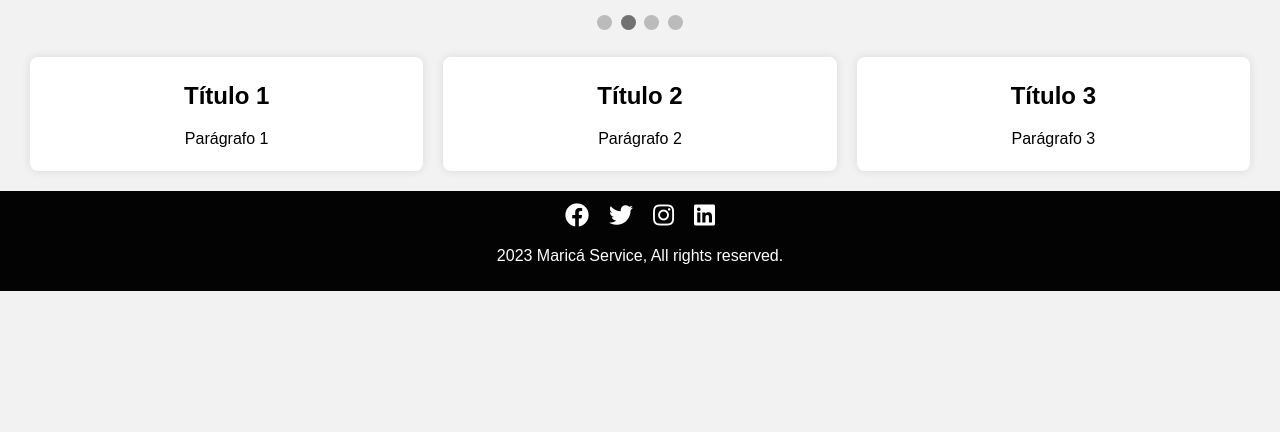
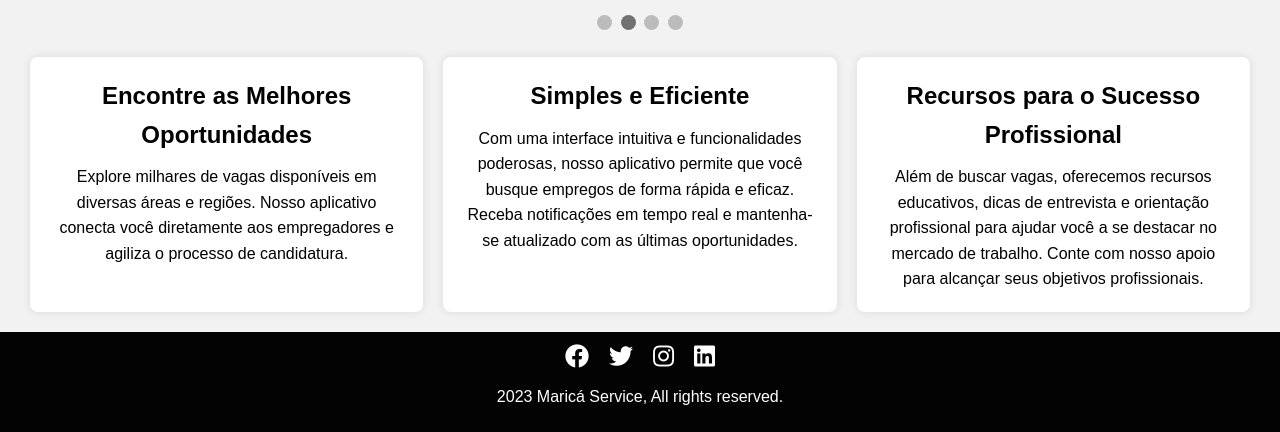
Before and after one commit to yagojardimm/site1, a plain HTML site: page siteeee/index.html in a window 1280 px wide. Shown: the part 830-1262 px from the top of the page. Before the commit the page ends 1121 px from the top, so only its background shows below. Drawn offline with Linux system fonts and the light colour scheme.

Commit message:
Update index.html

```diff
--- a/siteeee/index.html
+++ b/siteeee/index.html
@@ -70,16 +70,16 @@
         <!-- Sub Section com três colunas -->
         <section class="sub-section">
             <div class="column">
-                <h2>Título 1</h2>
-                <p>Parágrafo 1</p>
+               <h2>Encontre as Melhores Oportunidades</h2>
+                <p>Explore milhares de vagas disponíveis em diversas áreas e regiões. Nosso aplicativo conecta você diretamente aos empregadores e agiliza o processo de candidatura.</p>
             </div>
             <div class="column">
-                <h2>Título 2</h2>
-                <p>Parágrafo 2</p>
+               <h2>Simples e Eficiente</h2>
+                <p>Com uma interface intuitiva e funcionalidades poderosas, nosso aplicativo permite que você busque empregos de forma rápida e eficaz. Receba notificações em tempo real e mantenha-se atualizado com as últimas oportunidades.</p>
             </div>
             <div class="column">
-                <h2>Título 3</h2>
-                <p>Parágrafo 3</p>
+                <h2>Recursos para o Sucesso Profissional</h2>
+                <p>Além de buscar vagas, oferecemos recursos educativos, dicas de entrevista e orientação profissional para ajudar você a se destacar no mercado de trabalho. Conte com nosso apoio para alcançar seus objetivos profissionais.</p>
             </div>
         </section>
     </main>
```
